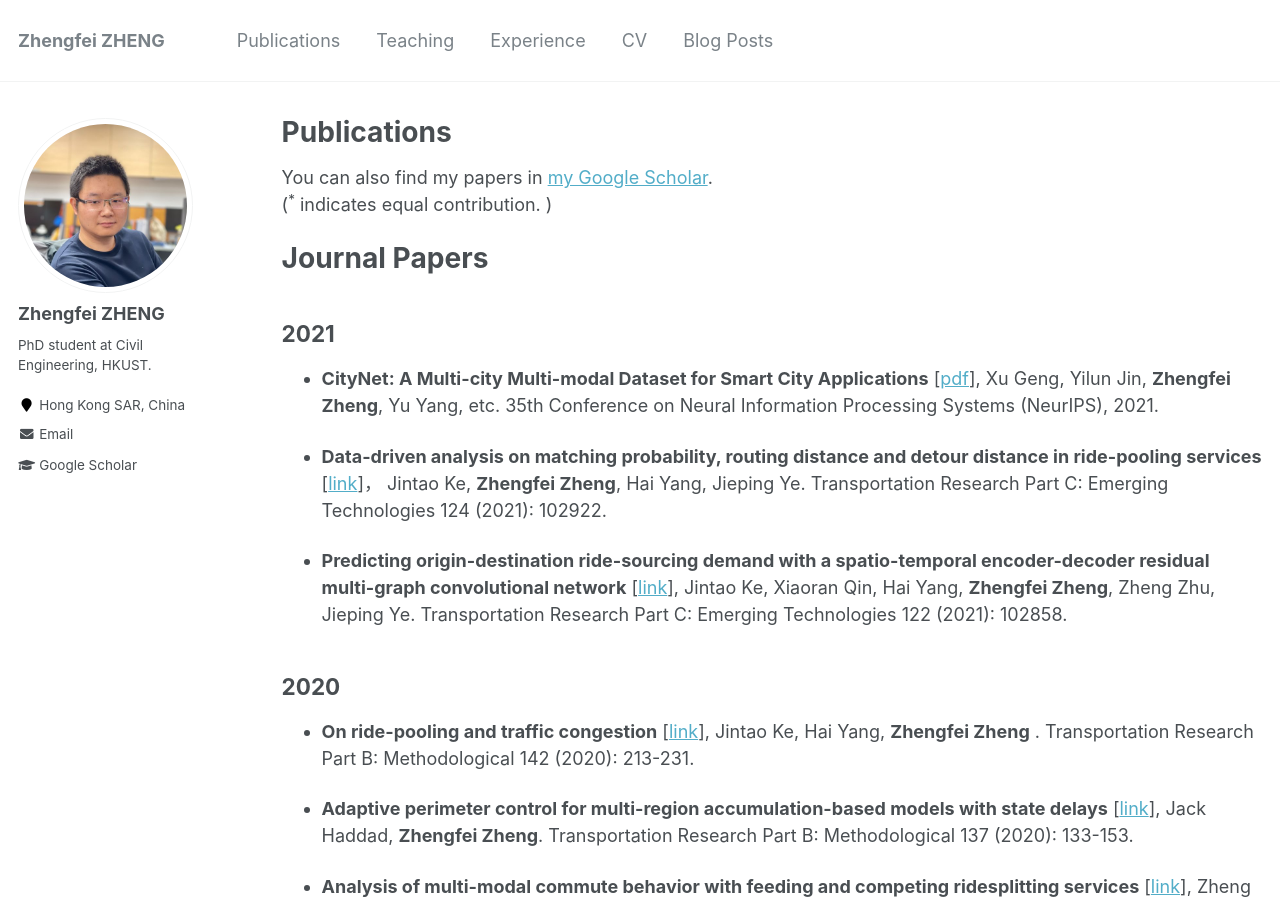
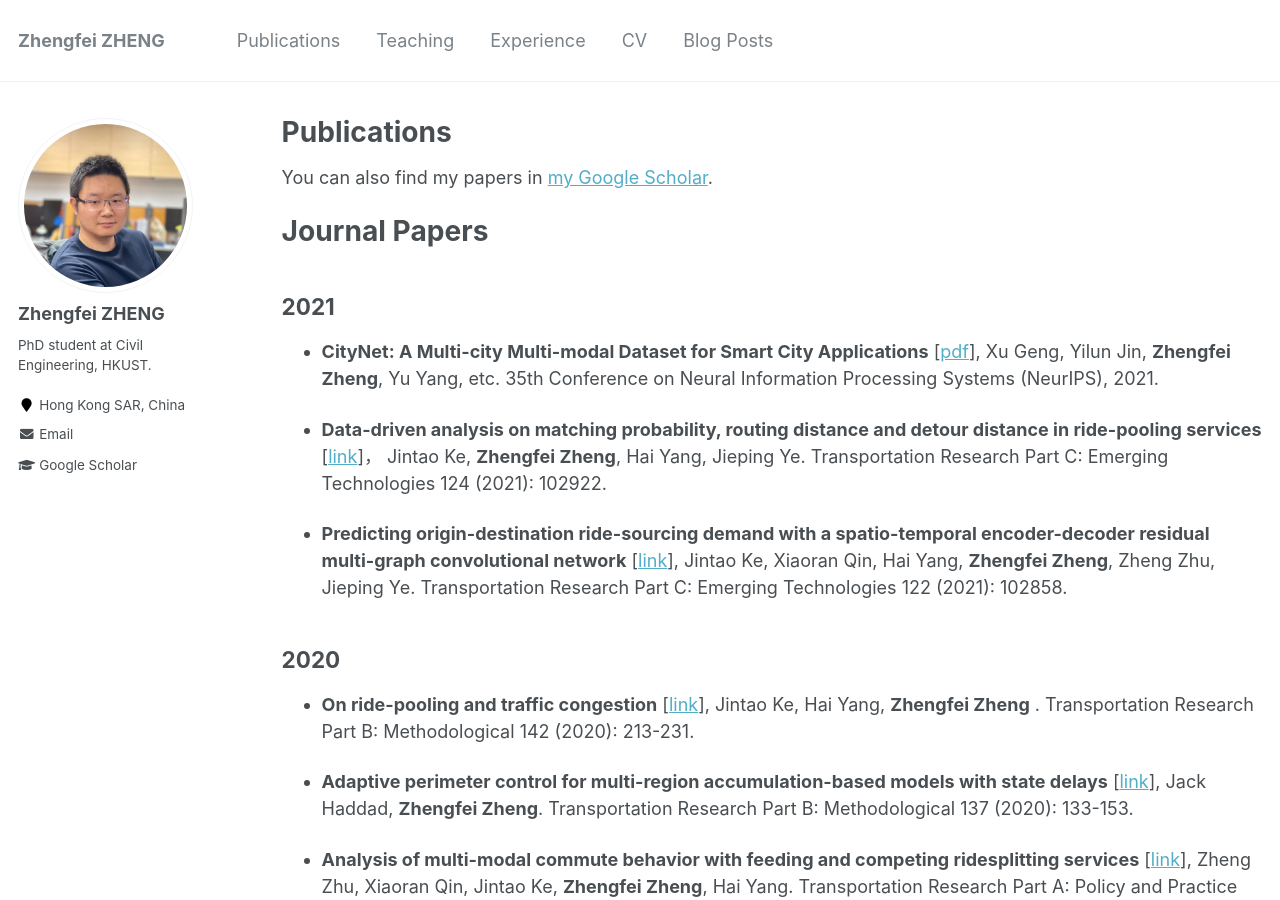
Before and after one commit to zf-z/zf-z.github.io, a Jekyll site: the page built from _pages/publications.md, in a window 1280 px wide and 900 px high. Built offline with Jekyll 4.4.1, drawn with Linux system fonts in a browser that asks for light colours.

Commit message:
Update publications.md

```diff
--- a/_pages/publications.md
+++ b/_pages/publications.md
@@ -6,7 +6,7 @@ author_profile: true
 ---
 
 You can also find my papers in [my Google Scholar](https://scholar.google.com/citations?user=Ois057kAAAAJ&hl=en). <br>
-(<sup>\*</sup> indicates equal contribution. )
+
 
 # Journal Papers
 ## 2021
```
